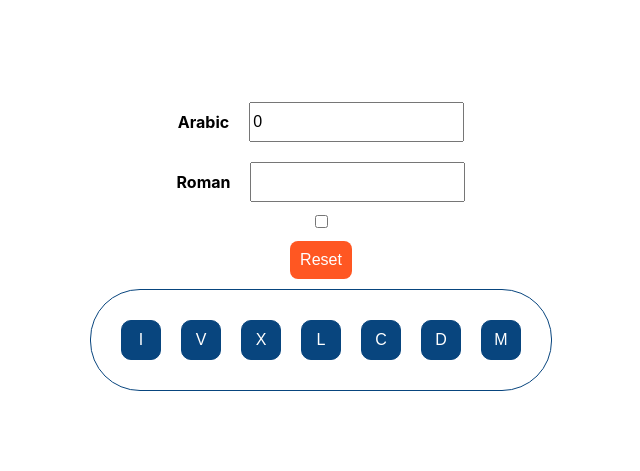
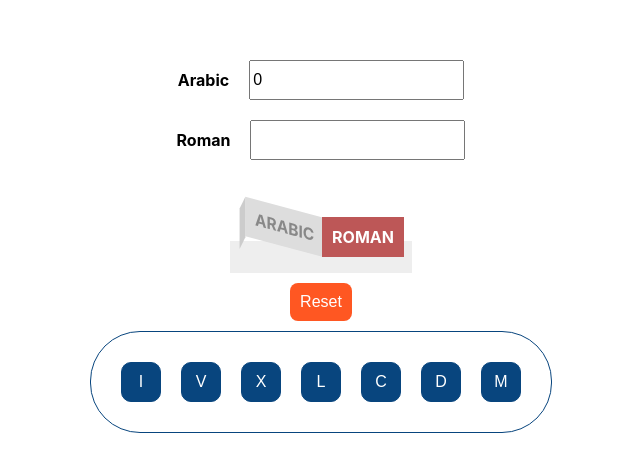
Before and after one commit to licia03/spqn, a React (Create React App) app: page / in a window 1280 px wide. Shown: the part 159-630 px from the top of the page, without its empty margins (319-959 px from the left). Built offline with nearby package versions, Linux system fonts and the light colour scheme.

Commit message:
add custom style for switch

```diff
--- /dev/null
+++ b/src/components/Switch/Switch.module.css
@@ -0,0 +1,132 @@
+.mid {
+  display: flex;
+  align-items: center;
+  justify-content: center;
+  padding-top: 1em;
+}
+
+.rocker {
+  display: inline-block;
+  position: relative;
+  font-size: 2em;
+  font-weight: bold;
+  text-align: center;
+  text-transform: uppercase;
+  color: #888;
+  width: 182px;
+  height: 87px;
+  overflow: hidden;
+  border-bottom: 0.5em solid #eee;
+}
+
+.rocker::before {
+  content: "";
+  position: absolute;
+  left: 0;
+  right: 0;
+  bottom: 0;
+  border: 0.5em solid #eee;
+  border-bottom: 0;
+}
+
+.rocker input {
+  opacity: 0;
+  width: 0;
+  height: 0;
+}
+
+.switchLeft,
+.switchRight {
+  cursor: pointer;
+  position: absolute;
+  display: flex;
+  align-items: center;
+  justify-content: center;
+  height: 2.5em;
+  width: auto;
+  transition: 0.2s;
+  padding: 10px;
+}
+
+.switchLeft {
+  height: 2.4em;
+  width: auto;
+  left: 0.85em;
+  bottom: 10px;
+  background-color: #ddd;
+  transform: rotate(15deg) skewX(15deg);
+}
+
+.switchRight {
+  right: 0.5em;
+  bottom: 0;
+  background-color: #bd5757;
+  color: #fff;
+}
+
+.switchLeft::before,
+.switchRight::before {
+  content: "";
+  position: absolute;
+  width: 0.4em;
+  height: 2.45em;
+  bottom: -0.45em;
+  background-color: #ccc;
+  transform: skewY(-65deg);
+}
+
+.switchLeft::before {
+  left: -0.4em;
+}
+
+.switchRight::before {
+  right: -0.375em;
+  background-color: transparent;
+  transform: skewY(65deg);
+}
+
+input:checked + .switchLeft {
+  background-color: #0084d0;
+  color: #fff;
+  bottom: 0px;
+  left: 0.5em;
+  height: 2.5em;
+  width: auto;
+  transform: rotate(0deg) skewX(0deg);
+}
+
+input:checked + .switchLeft::before {
+  background-color: transparent;
+  width: auto;
+}
+
+input:checked + .switchLeft + .switchRight {
+  background-color: #ddd;
+  color: #888;
+  bottom: 10px;
+  right: 0.8em;
+  height: 2.4em;
+  width: auto;
+  transform: rotate(-15deg) skewX(-15deg);
+}
+
+input:checked + .switchLeft + .switchRight::before {
+  background-color: #ccc;
+}
+
+/* Keyboard Users */
+input:focus + .switchLeft {
+  color: #333;
+}
+
+input:checked:focus + .switchLeft {
+  color: #fff;
+}
+
+input:focus + .switchLeft + .switchRight {
+  color: #fff;
+}
+
+input:checked:focus + .switchLeft + .switchRight {
+  color: #333;
+}
--- a/src/components/Switch/Switch.tsx
+++ b/src/components/Switch/Switch.tsx
@@ -1,5 +1,7 @@
 import React, { useCallback } from "react";
 import { NumeralSystem } from "../../types";
+
+import styles from "./Switch.module.css";
 
 interface SwitchProps {
   numeralSystem: NumeralSystem;
@@ -20,12 +22,18 @@ const Switch: React.FC<SwitchProps> = ({ numeralSystem, onChange }) => {
   );
 
   return (
+    <div className={styles.mid}>
+      <label className={styles.rocker}>
         <input
           type="checkbox"
           checked={numeralSystem === defaultNumeralSystem}
           onChange={onChangeHandler}
           value=""
         />
+        <span className={styles.switchLeft}>Arabic</span>
+        <span className={styles.switchRight}>Roman</span>
+      </label>
+    </div>
   );
 };
 
```
Also changed, not shown: 1 other file (tests, documents, lock files or other folders). Lines whose indentation alone changed are shown as unchanged.
